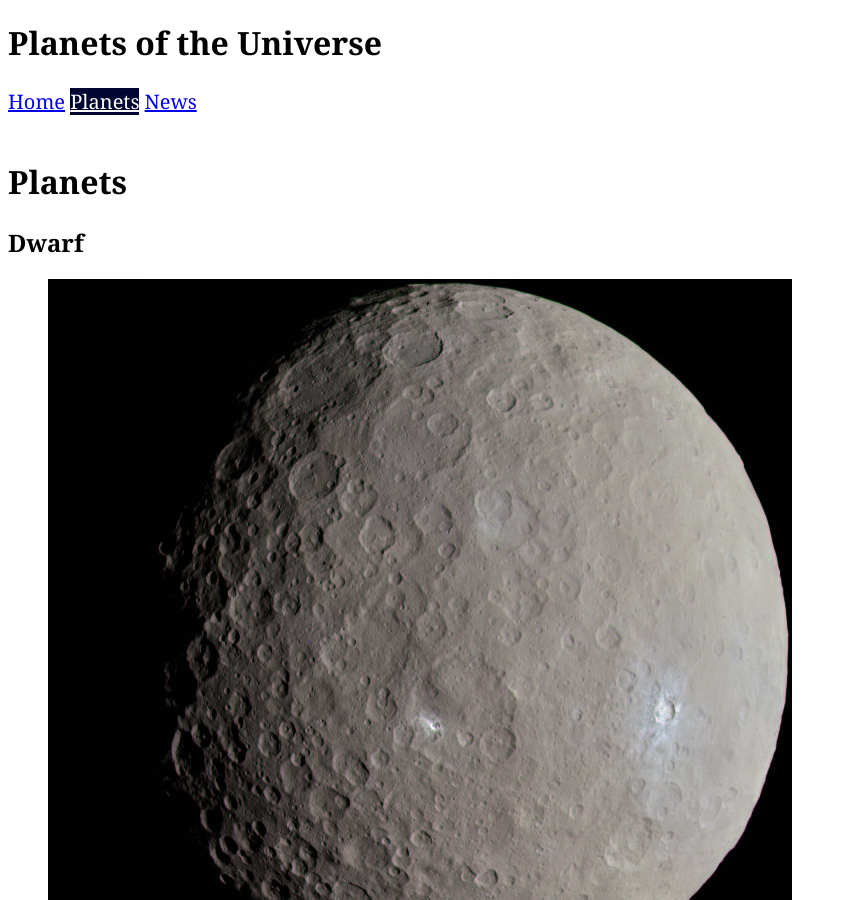
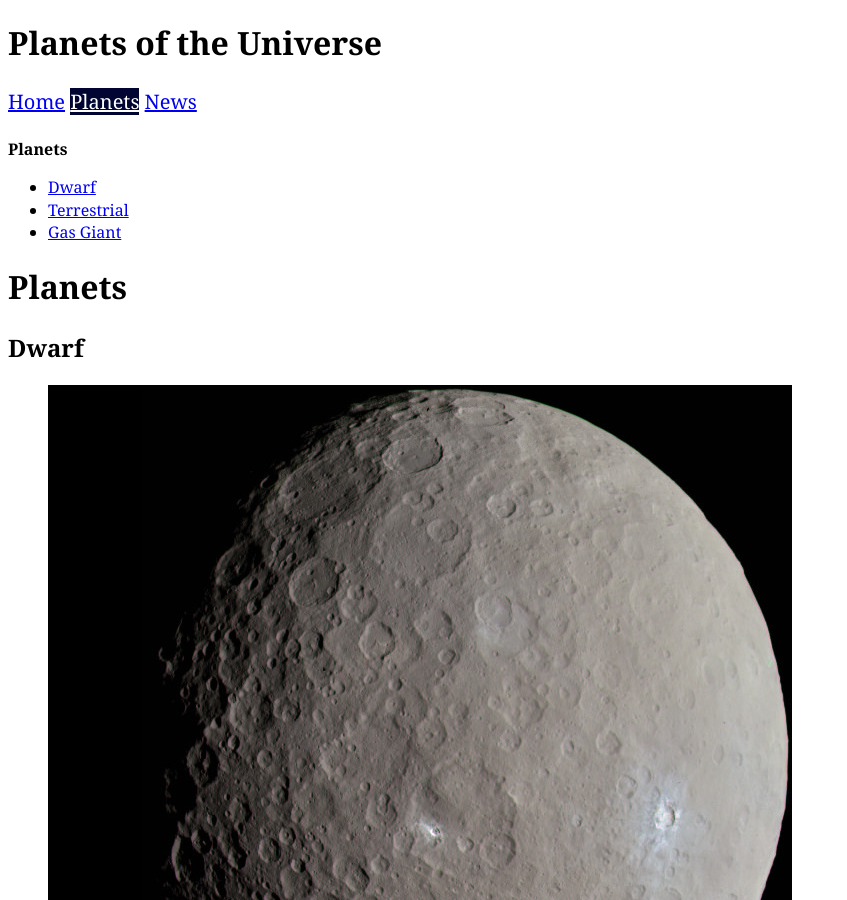
Before and after one commit to immortalian/planet_watchers, a Jekyll site: the page built from planets/index.html, in a window 1280 px wide and 900 px high. Shown: the whole window, without its empty margins (0-847 px from the left). Built offline with Jekyll 4.4.1, drawn with Linux system fonts in a browser that asks for light colours.

Commit message:
generating page navigation

```diff
--- a/_layouts/planet.html
+++ b/_layouts/planet.html
@@ -1,5 +1,5 @@
 ---
-layout: default
+layout: planets
 ---
 <h1>{{page.title}}</h1>
 <img src="{{site.baseurl}}/img/{{page.image}}" alt="Photo of {{planet.title}}">
--- /dev/null
+++ b/_layouts/planets.html
@@ -0,0 +1,15 @@
+---
+layout: default
+---
+
+<strong>Planets</strong>
+<nav>
+    <ul>
+        {% for pussy in site.data.planet-types %}
+            <li>
+                <a href="{{site.baseurl}}/planets/{{pussy.folder}}/" class="{% if page.url contains pussy.folder %}current{% endif %}">{{pussy.title}}</a>
+            </li>
+        {% endfor %}
+    </ul>
+  </nav>
+{{content}}
--- a/planets/dwarf/index.html
+++ b/planets/dwarf/index.html
@@ -1,5 +1,5 @@
 ---
-layout: default
+layout: planets
 ---
 <h1>Dwarf</h1>
 {% include planet-list.html type = 'dwarf' %}
--- a/planets/gas_giant/index.html
+++ b/planets/gas_giant/index.html
@@ -1,5 +1,5 @@
 ---
-layout: default
+layout: planets
 ---
 <h1>Gas Giants</h1>
 {% include planet-list.html type = 'gas_giant' %}
--- a/planets/index.html
+++ b/planets/index.html
@@ -1,5 +1,5 @@
 ---
-layout: default
+layout: planets
 ---
 <h1>Planets</h1>
 
--- a/planets/terrestrial/index.html
+++ b/planets/terrestrial/index.html
@@ -1,5 +1,5 @@
 ---
-layout: default
+layout: planets
 ---
 <h1>Terrestrial</h1>
 {% include planet-list.html type = 'terrestrial' %}
```
